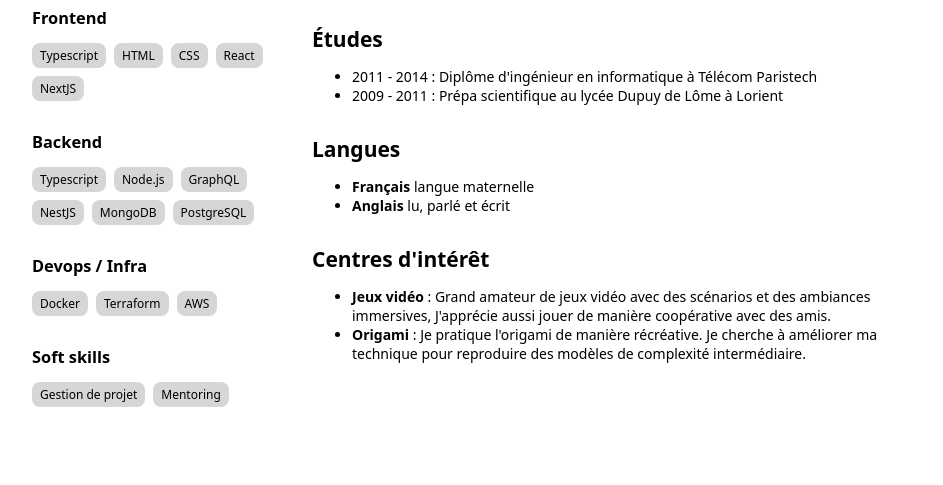
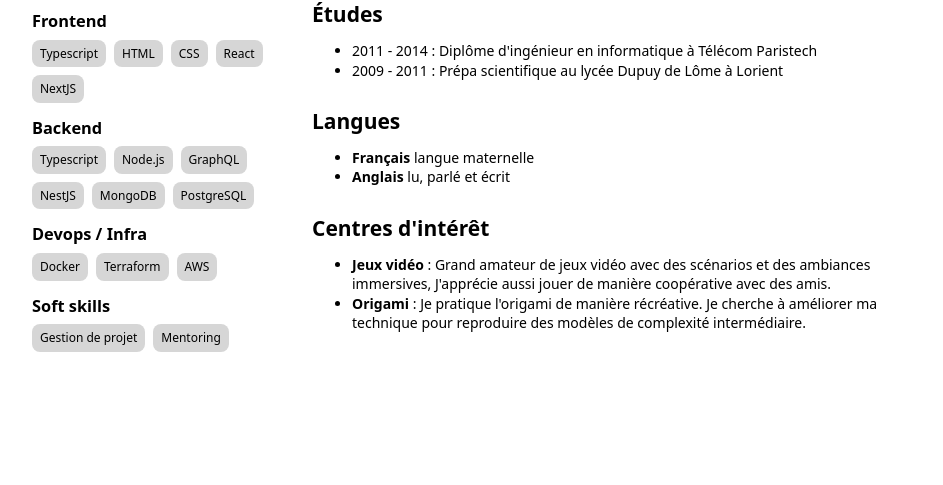
Before and after one commit to stevenremot/website, a plain HTML site: page index.html in a window 1280 px wide. Shown: the part 750-1235 px from the top of the page, without its empty margins (168-1111 px from the left). After the commit the page ends 1166 px from the top, so only its background shows below. Drawn offline with Linux system fonts and the light colour scheme.

Commit message:
Improve spacing

```diff
--- a/index.html
+++ b/index.html
@@ -14,7 +14,7 @@
                 <img src="images/face.jpg" alt="Photo de Steven Rémot" />
             </section>
 
-            <article>
+            <article class="intro">
                 <p>
                     Lead Developer Full-Stack avec 10 ans d’expérience dans le
                     développement web. J'exploite mes connaissances en
@@ -190,7 +190,7 @@
                 </article>
             </section>
 
-            <section>
+            <section class="small-section">
                 <h2>Études</h2>
 
                 <ul class="bullet-list">
@@ -205,7 +205,7 @@
                 </ul>
             </section>
 
-            <section>
+            <section class="small-section">
                 <h2>Langues</h2>
 
                 <ul class="bullet-list">
@@ -214,7 +214,7 @@
                 </ul>
             </section>
 
-            <section class="page-break">
+            <section class="small-section">
                 <h2>Centres d'intérêt</h2>
 
                 <ul class="bullet-list">
--- a/style.css
+++ b/style.css
@@ -14,12 +14,16 @@
 /* Reset */
 
 @layer reset {
+    * {
+        margin: 0;
+    }
+
     body {
         font-size: 14px;
         font-family: system-ui, "Segoe UI", Roboto, Helvetica, Arial, sans-serif,
             "Apple Color Emoji", "Segoe UI Emoji", "Segoe UI Symbol";
+        line-height: 1.4em;
         padding: var(--page-padding-y) var(--page-padding-x);
-        margin: 0;
         display: flex;
         justify-content: center;
         gap: 3rem;
@@ -29,15 +33,9 @@
         }
     }
 
-    h1,
-    h2,
-    h3 {
-        margin: 0;
-    }
-
     p {
-        margin: 0;
-        text-align: justify;
+        word-break: normal;
+        overflow-wrap: break-word;
     }
 }
 
@@ -56,7 +54,7 @@
     .right-column {
         display: flex;
         flex-direction: column;
-        gap: 1rem;
+        gap: 2rem;
     }
 
     /* Components */
@@ -88,6 +86,12 @@
             width: var(--img-width);
             border-radius: 50%;
         }
+    }
+
+    .intro {
+        display: flex;
+        flex-direction: column;
+        gap: 1rem;
     }
 
     .contact-list {
@@ -138,12 +142,18 @@
         display: flex;
         flex-direction: column;
         gap: 1rem;
+
+        article {
+            display: flex;
+            flex-direction: column;
+            gap: 0.5rem;
+        }
     }
 
     .experiences-section {
         display: flex;
         flex-direction: column;
-        gap: 1rem;
+        gap: 2rem;
 
         article {
             display: flex;
@@ -151,6 +161,12 @@
             gap: 1rem;
         }
     }
+
+    .small-section {
+        display: flex;
+        flex-direction: column;
+        gap: 1rem;
+    }
 }
 
 @layer overrides;
--- a/style.print.css
+++ b/style.print.css
@@ -9,8 +9,8 @@
     }
 }
 
-.section {
-    page-break-before: avoid;
+section {
+    page-break-inside: avoid;
 }
 
 @layer overrides {
```
